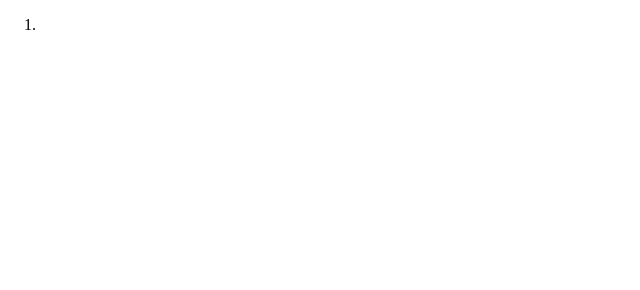
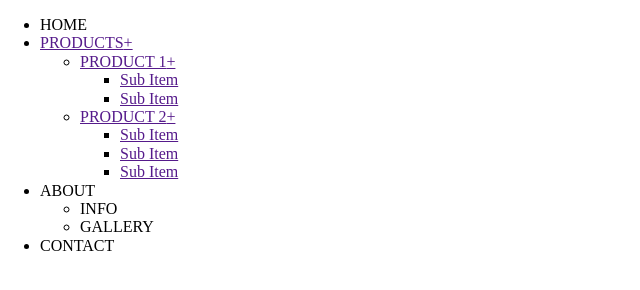
Before and after one commit to Rudzei/multilevel-menu, a plain HTML site: page index.html in a window 1280 px wide. Shown: the whole page, without its empty margins (0-640 px from the left). Drawn offline with Linux system fonts and the light colour scheme.

Commit message:
написал разметку

```diff
--- a/index.html
+++ b/index.html
@@ -12,12 +12,38 @@
 
 <body>
 
-  <nav class="nav">
-    <div class="conteiner">
-      <ol>
-        <li></li>
-      </ol>
-    </div>
+  <nav class="navbar">
+    <ul class="navbar__list-first">
+      <li><a href=""></a>HOME</li>
+      <li>
+        <a href=""><span>PRODUCTS</span><span>+</span></a>
+        <ul class="navbar__list-second">
+          <li>
+            <a href=""><span>PRODUCT 1</span><span>+</span></a>
+            <ul class="navbar__list-third">
+              <li><a href="">Sub Item</a></li>
+              <li><a href="">Sub Item</a></li>
+            </ul>
+          </li>
+          <li>
+            <a href=""><span>PRODUCT 2</span><span>+</span></a>
+            <ul class="navbar__list-third">
+              <li><a href="">Sub Item</a></li>
+              <li><a href="">Sub Item</a></li>
+              <li><a href="">Sub Item</a></li>
+            </ul>
+          </li>
+        </ul>
+      </li>
+      <li>
+        <a href=""></a>ABOUT
+        <ul class="navbar__list-second">
+          <li><a href=""></a>INFO</li>
+          <li><a href=""></a>GALLERY</li>
+        </ul>
+      </li>
+      <li><a href=""></a>CONTACT</li>
+    </ul>
   </nav>
 
 </body>
```
